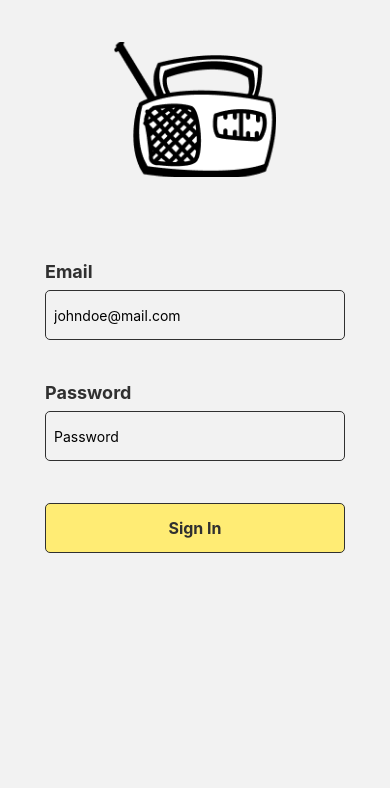
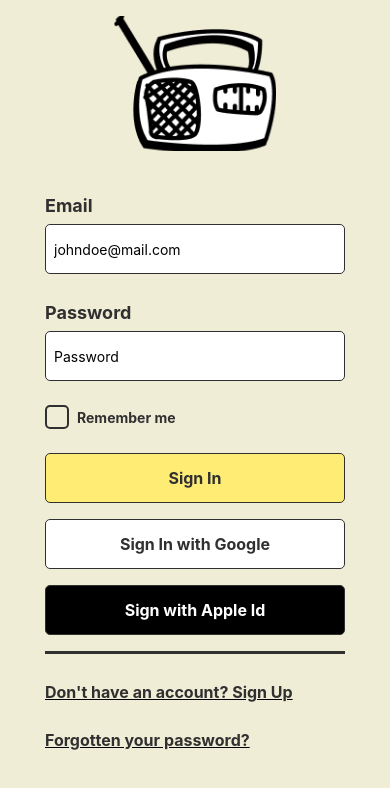
Before and after one commit to arm-software-inc/tuneradio.mbl, a React Native app: screen /SignIn in a window 390 px wide. Shown: the top 788 px of the page. Built offline with nearby package versions, Linux system fonts and the light colour scheme.

Commit message:
feat: finishing sign in page MVP

```diff
--- a/src/pages/SignIn/index.tsx
+++ b/src/pages/SignIn/index.tsx
@@ -8,6 +8,16 @@ import {
   StyledDiv,
   StyledButton,
   StyledButtonText,
+  StyledCheckbox,
+  StyledCheckboxDiv,
+  StyledCheckboxText,
+  StyledButtonGoogle,
+  StyledTextGoogle,
+  StyledTextAppleId,
+  StyledButtonAppleId,
+  Divisor,
+  StyledTextAction,
+  StyledDivAction,
 } from "./styles";
 
 import { useForm, Controller } from "react-hook-form";
@@ -65,9 +75,32 @@ export function SignIn({ navigation }: any) {
       />
       {errors.password && <Text>Invalid password.</Text>}
 
+      <StyledCheckboxDiv>
+        <StyledCheckbox />
+        <StyledCheckboxText>Remember me</StyledCheckboxText>
+      </StyledCheckboxDiv>
+
       <StyledButton onPress={handleSubmit(onSubmit)} title="Sign In">
         <StyledButtonText>Sign In</StyledButtonText>
       </StyledButton>
+
+      <StyledButtonGoogle onPress={handleSubmit(onSubmit)} title="Sign In">
+        <StyledTextGoogle>Sign In with Google</StyledTextGoogle>
+      </StyledButtonGoogle>
+
+      <StyledButtonAppleId onPress={handleSubmit(onSubmit)} title="Sign In">
+        <StyledTextAppleId>Sign with Apple Id</StyledTextAppleId>
+      </StyledButtonAppleId>
+
+      <Divisor />
+
+      <StyledDivAction>
+        <StyledTextAction>Don't have an account? Sign Up</StyledTextAction>
+      </StyledDivAction>
+
+      <StyledDivAction>
+        <StyledTextAction>Forgotten your password?</StyledTextAction>
+      </StyledDivAction>
     </ContainerView>
   );
 }
--- a/src/pages/SignIn/styles.ts
+++ b/src/pages/SignIn/styles.ts
@@ -12,14 +12,17 @@ const isAndroid = Platform.OS === "android";
 export const ContainerView = styled.SafeAreaView`
   display: flex;
   align-items: center;
-  justify-content: center;
   margin-top: ${isAndroid ? `${StatusBar.currentHeight}px` : "0"};
+  background-color: #f0edd7;
+  height: 100%;
 `;
 
-export const StyledDiv = styled(View)``;
+export const StyledDiv = styled(View)`
+  margin-top: 28px;
+`;
 
 export const Logo = styled.Image`
-  margin: 42px 0px;
+  margin: 16px 0px;
   width: 161.47px;
   height: 135.03px;
 `;
@@ -28,7 +31,6 @@ export const StyledLabel = styled.Text`
   color: #303030;
   font-weight: bold;
   font-size: 18px;
-  margin-top: 42px;
 `;
 
 export const StyledTextInput = styled.TextInput`
@@ -41,10 +43,11 @@ export const StyledTextInput = styled.TextInput`
   border-bottom: 4px solid #303030;
   border-right: 4px solid #303030;
   outline: 0;
+  background-color: #fff;
 `;
 
 export const StyledButton = styled(TouchableOpacity)`
-  margin-top: 42px;
+  margin-top: 24px;
   width: 300px;
   height: 50px;
   background-color: #ffec74;
@@ -61,3 +64,83 @@ export const StyledButtonText = styled(Text)`
   font-weight: bold;
   text-align: center;
 `;
+
+export const StyledCheckboxDiv = styled(View)`
+  margin-top: 24px;
+  width: 300px;
+  display: flex;
+  flex-direction: row;
+  align-items: center;
+`;
+
+export const Divisor = styled(View)`
+  margin-top: 16px;
+  width: 300px;
+  height: 3px;
+  background-color: #303030;
+`;
+
+export const StyledCheckbox = styled.TouchableOpacity`
+  width: 24px;
+  height: 24px;
+  border: 2px solid #303030;
+  border-radius: 5px;
+  justify-content: center;
+  align-items: center;
+`;
+
+export const StyledCheckboxText = styled.Text`
+  color: #303030;
+  font-weight: bold;
+  margin-left: 8px;
+`;
+
+export const StyledButtonGoogle = styled(TouchableOpacity)`
+  margin-top: 16px;
+  width: 300px;
+  height: 50px;
+  background-color: #fff;
+  border: 1px solid #303030;
+  border-radius: 5px;
+  display: flex;
+  justify-content: center;
+  align-items: center;
+`;
+
+export const StyledTextGoogle = styled(Text)`
+  color: #303030;
+  font-size: 16px;
+  font-weight: bold;
+  text-align: center;
+`;
+
+export const StyledButtonAppleId = styled(TouchableOpacity)`
+  margin-top: 16px;
+  width: 300px;
+  height: 50px;
+  background-color: #000;
+  border: 1px solid #303030;
+  border-radius: 5px;
+  display: flex;
+  justify-content: center;
+  align-items: center;
+`;
+
+export const StyledTextAppleId = styled(Text)`
+  color: #fff;
+  font-size: 16px;
+  font-weight: bold;
+  text-align: center;
+`;
+
+export const StyledDivAction = styled(View)`
+  width: 300px;
+  margin-top: 28px;
+`;
+
+export const StyledTextAction = styled(Text)`
+  color: #303030;
+  font-size: 16px;
+  font-weight: bold;
+  text-decoration: underline;
+`;
```
